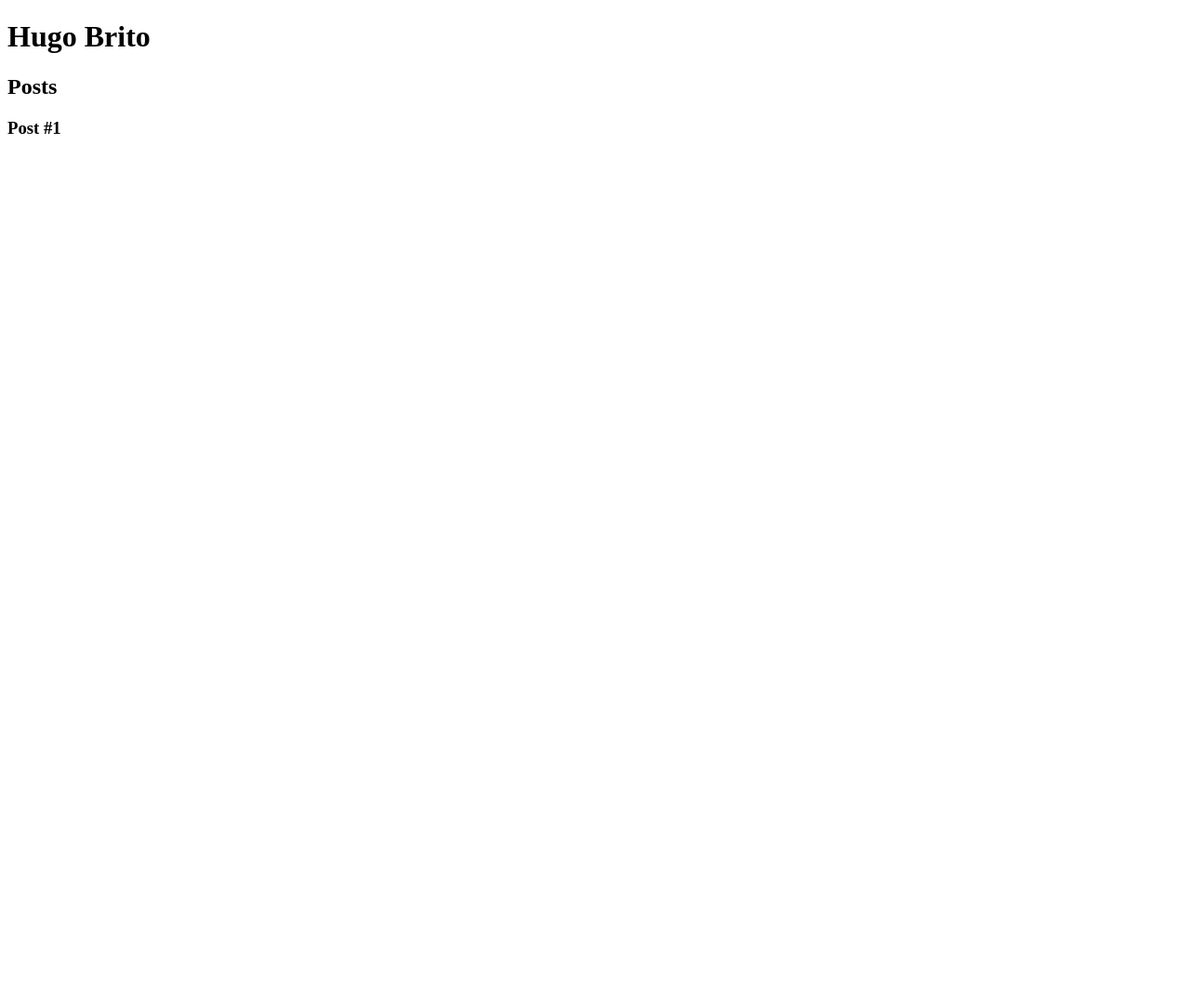
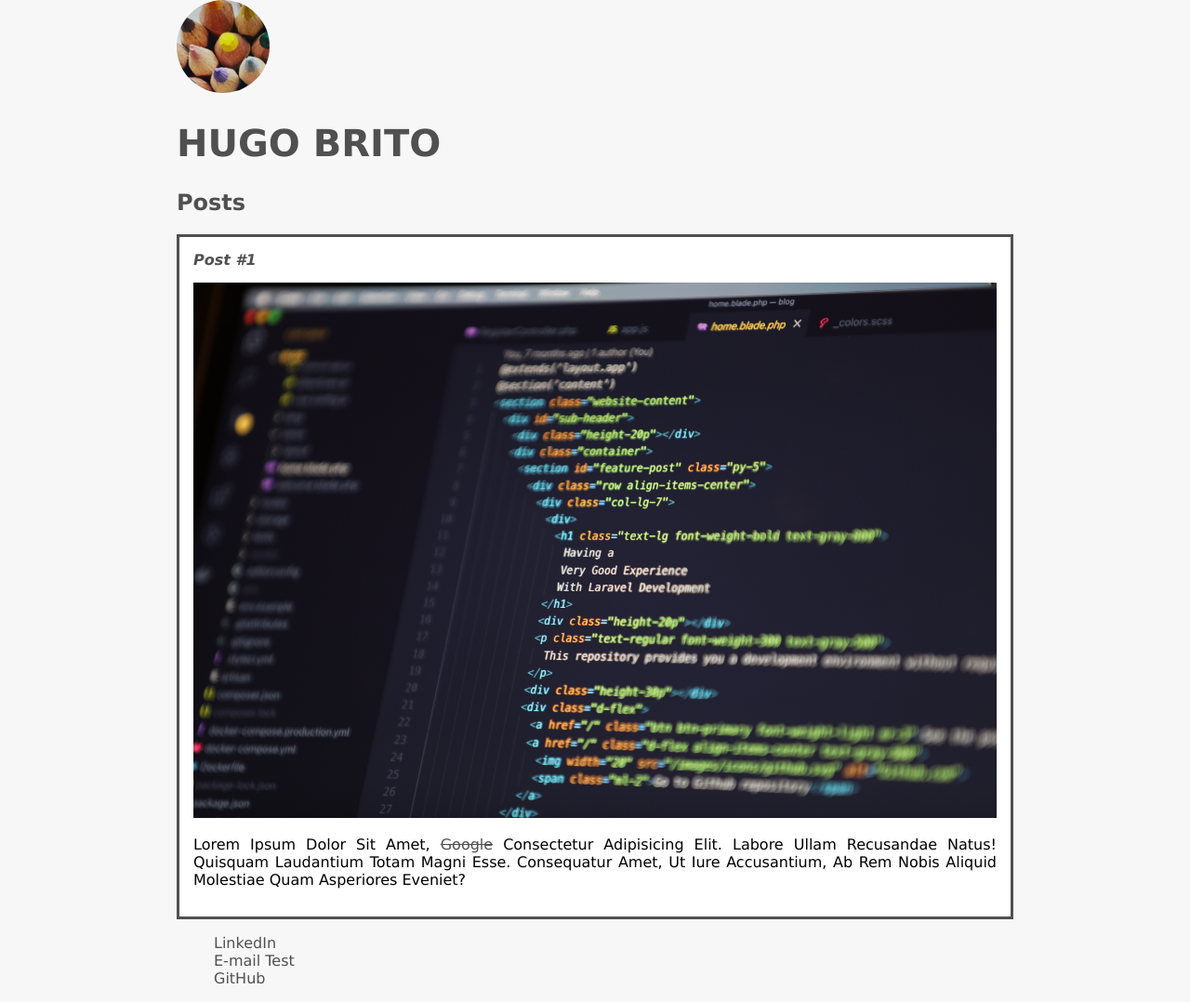
Before and after one commit to HgPBrito/DIO_B_TQI_Fullstack_Developer, a plain HTML site: page Modulo_II/001-introducao_criacao_websites_html_css/index.html in a window 1280 px wide. Shown: the whole page at 93% size. Before the commit the page ends 800 px from the top, so only its background shows below. Drawn offline with Linux system fonts and the light colour scheme.

Commit message:
termino do curso de introducao ao htm e css

```diff
--- a/Modulo_II/001-introducao_criacao_websites_html_css/index.html
+++ b/Modulo_II/001-introducao_criacao_websites_html_css/index.html
@@ -3,23 +3,40 @@
     <head>
         <meta charset="utf-8">
         <title>Hugo Brito</title>
+        <link rel="stylesheet" href="./style.css">
     </head>
     <body>
         <header>
-            <h1>Hugo Brito</h1>
+            <img src="./profile.png" alt="imagem do perfil" class="photo">
+            <h1 id="title">Hugo Brito</h1>
         </header>
         <section>
             <header>
-                <h2>Posts</h2>
+                <h2 class="subtitle">Posts</h2>
             </header>
-            <article>
+            <article class="post">
                 <header>
-                    <h3>Post #1</h3>
+                    <h3 class="post_title">Post #1</h3>
+                    <img src="./post.jpg" alt="capa da postagem" class="post_img">
                 </header>
+                <p class="post_content">
+                    Lorem ipsum dolor sit amet, <a href="https://www.google.com/" target="_blank">Google</a> consectetur adipisicing elit. Labore ullam recusandae natus! Quisquam laudantium totam magni esse. Consequatur amet, ut iure accusantium, ab rem nobis aliquid molestiae quam asperiores eveniet?
+                </p>
             </article>
         </section>
         <footer>
+            <ul class="contact_list">
+                <li>
+                    <a href="https://br.linkedin.com/in/hgpbrito" target="_blank">LinkedIn</a>
+                </li>
+                <li>
+                    <a href="maito:test@test.com" target="_blank">E-mail Test</a>
+                </li>
+                <li>
+                    <a href="https://github.com/HgPBrito" target="_blank">GitHub</a>
+                </li>
 
+        </ul>
         </footer>
     </body>
 </html>
--- /dev/null
+++ b/Modulo_II/001-introducao_criacao_websites_html_css/style.css
@@ -0,0 +1,61 @@
+body{
+    background: #f7f7f7f7;
+    font-family: Verdana, Geneva, Tahoma, sans-serif;
+    max-width: 900px;
+    margin: auto;
+}
+
+.photo{
+    border: #505050;
+    border-radius: 50%;
+}
+
+#title, .subtitle, .post_title{
+    color: #505050;
+}
+
+#title{
+    font-size: 40px;
+    text-transform: uppercase;
+}
+
+a{
+    text-decoration: line-through;
+    color: #505050;
+}
+
+.post_title{
+    font-size: 16px;
+    font-style: italic;
+    margin: 0;
+    margin-bottom: 15px;
+}
+
+.post{
+    background: #ffffff;
+    padding: 15px;
+    border: 3px solid #505050;
+    margin-bottom: 15px;
+}
+
+.post_content{
+    margin: 0;
+    margin-bottom: 15px;
+    border-radius: 5px 10px;
+    text-transform: capitalize;
+    text-align: justify;
+}
+
+.post_img{
+    margin-bottom: 15px;
+    width: 100%;
+}
+
+.contact_list{
+    list-style-type: none;
+    padding-left: 15;
+}
+
+.contact_list > li > a{
+    text-decoration: none;
+}
```
Also changed, not shown: Modulo_II/001-introducao_criacao_websites_html_css/post.jpg (added), Modulo_II/001-introducao_criacao_websites_html_css/profile.png (added), 1 other file.
